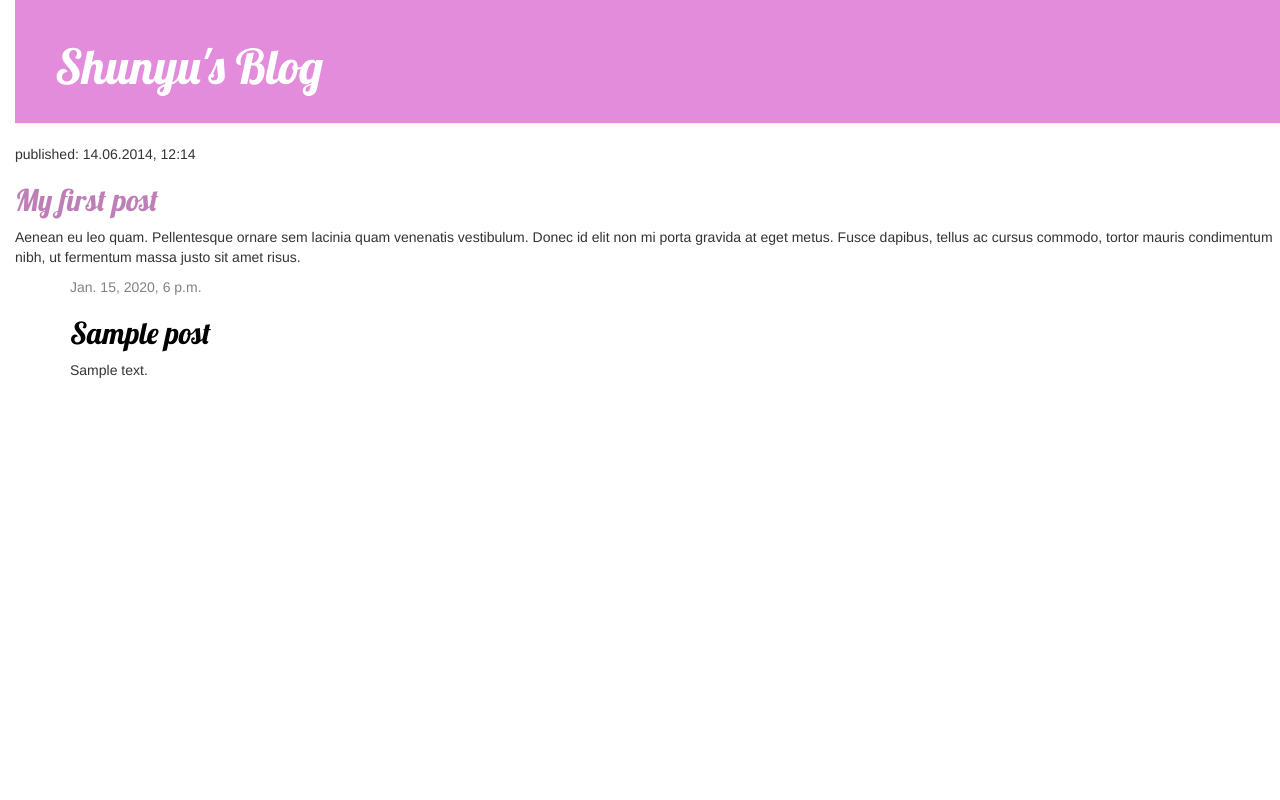
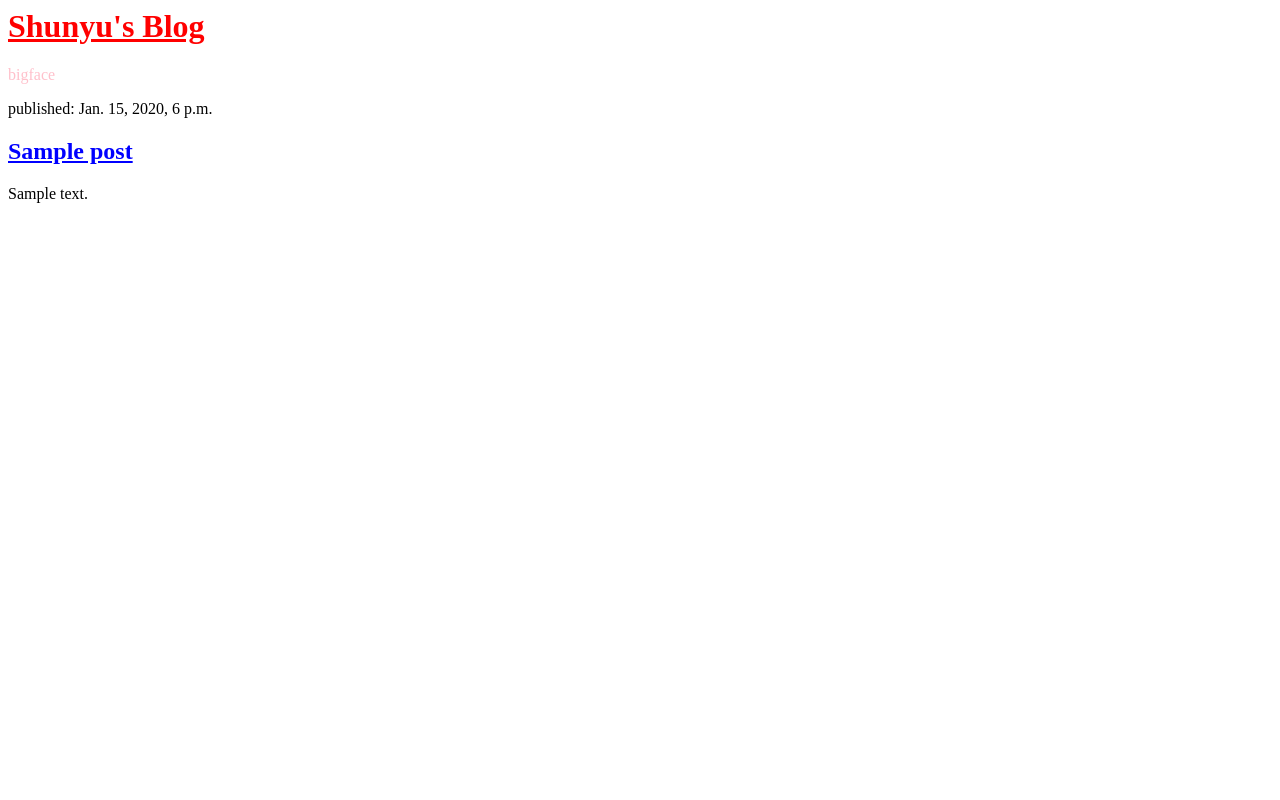
Before and after one commit to shunyuli/my-first-blog, a Django app: page / in a window 1280 px wide. Run offline with Django 3.2, Linux system fonts and the light colour scheme; tables that the repository leaves empty hold one stand-in row (values such as "Sample post"); some libraries are stand-ins or nearby versions.

Commit message:
Modified templates to display posts from database.

```diff
--- a/blog/static/css/blog.css
+++ /dev/null
@@ -1,55 +0,0 @@
-h1 a, h2 a {
-    color: rgb(190, 127, 182);
-    font-family: 'Lobster';
-}
-
-.page-header {
-    background-color: rgb(226, 140, 219);
-    margin-top: 0;
-    padding: 20px 20px 20px 40px;
-}
-
-.page-header h1, .page-header h1 a, .page-header h1 a:visited, .page-header h1 a:active {
-    color: #ffffff;
-    font-size: 36pt;
-    text-decoration: none;
-}
-
-.content {
-    margin-left: 40px;
-}
-
-h1, h2, h3, h4 {
-    font-family: 'Lobster', cursive;
-}
-
-.date {
-    color: #828282;
-}
-
-.save {
-    float: right;
-}
-
-.post-form textarea, .post-form input {
-    width: 100%;
-}
-
-.top-menu, .top-menu:hover, .top-menu:visited {
-    color: #ffffff;
-    float: right;
-    font-size: 26pt;
-    margin-right: 20px;
-}
-
-.post {
-    margin-bottom: 70px;
-}
-
-.post h2 a, .post h2 a:visited {
-    color: #000000;
-}
-
-body {
-    padding-left: 15px;
-}
--- a/blog/templates/blog/base.html
+++ /dev/null
@@ -1,30 +0,0 @@
-{% load static %}
-<html>
-    <head>
-        <title>Shunyu's Blog</title>
-        <link rel="stylesheet" href="//maxcdn.bootstrapcdn.com/bootstrap/3.2.0/css/bootstrap.min.css">
-        <link rel="stylesheet" href="//maxcdn.bootstrapcdn.com/bootstrap/3.2.0/css/bootstrap-theme.min.css">
-        <link href='//fonts.googleapis.com/css?family=Lobster&subset=latin,latin-ext' rel='stylesheet' type='text/css'>
-        <link rel="stylesheet" href="{% static 'css/blog.css' %}">
-    </head>
-    <body>
-        <div class="page-header">
-            <h1><a href="/">Shunyu's Blog</a></h1>
-        </div>
-
-        <div>
-            <p>published: 14.06.2014, 12:14</p>
-            <h2><a href="">My first post</a></h2>
-            <p>Aenean eu leo quam. Pellentesque ornare sem lacinia quam venenatis vestibulum. Donec id elit non mi porta gravida at eget metus. Fusce dapibus, tellus ac cursus commodo, tortor mauris condimentum nibh, ut fermentum massa justo sit amet risus.</p>
-        </div>
-
-        <div class="content container">
-            <div class="row">
-                <div class="col-md-8">
-                {% block content %}
-                {% endblock %}
-                </div>
-            </div>
-        </div>
-    </body>
-</html>
--- a/blog/templates/blog/post_list.html
+++ b/blog/templates/blog/post_list.html
@@ -1,13 +1,25 @@
-{% extends 'blog/base.html' %}
+<html>
+    <head>
+        <title>Django Girls blog</title>
 
-{% block content %}
-    {% for post in posts %}
-        <div class="post">
-            <div class="date">
-                {{ post.published_date }}
+    </head>
+
+    <body>
+        <div>
+            <h1><a href="/" style="color:red">Shunyu's Blog</a></h1>
+
+
+            <p style="color:pink">bigface</p>
+
+        </div>
+
+        {% for post in posts %}
+            <div>
+                <p>published: {{ post.published_date }}</p>
+                <h2><a href="" style="color:blue">{{ post.title }}</a></h2>
+                <p>{{ post.text|linebreaksbr }}</p>
             </div>
-            <h2><a href="{% url 'post_detail' pk=post.pk %}">{{ post.title }}</a></h2>
-            <p>{{ post.text|linebreaksbr }}</p>
-        </div>
-    {% endfor %}
-{% endblock %}
+        {% endfor %}
+
+    </body>
+</html>
```
Also changed, not shown: blog/templates/blog/post_detail.html (deleted, +0 -13 lines), blog/views.py (line endings or trailing spaces).
